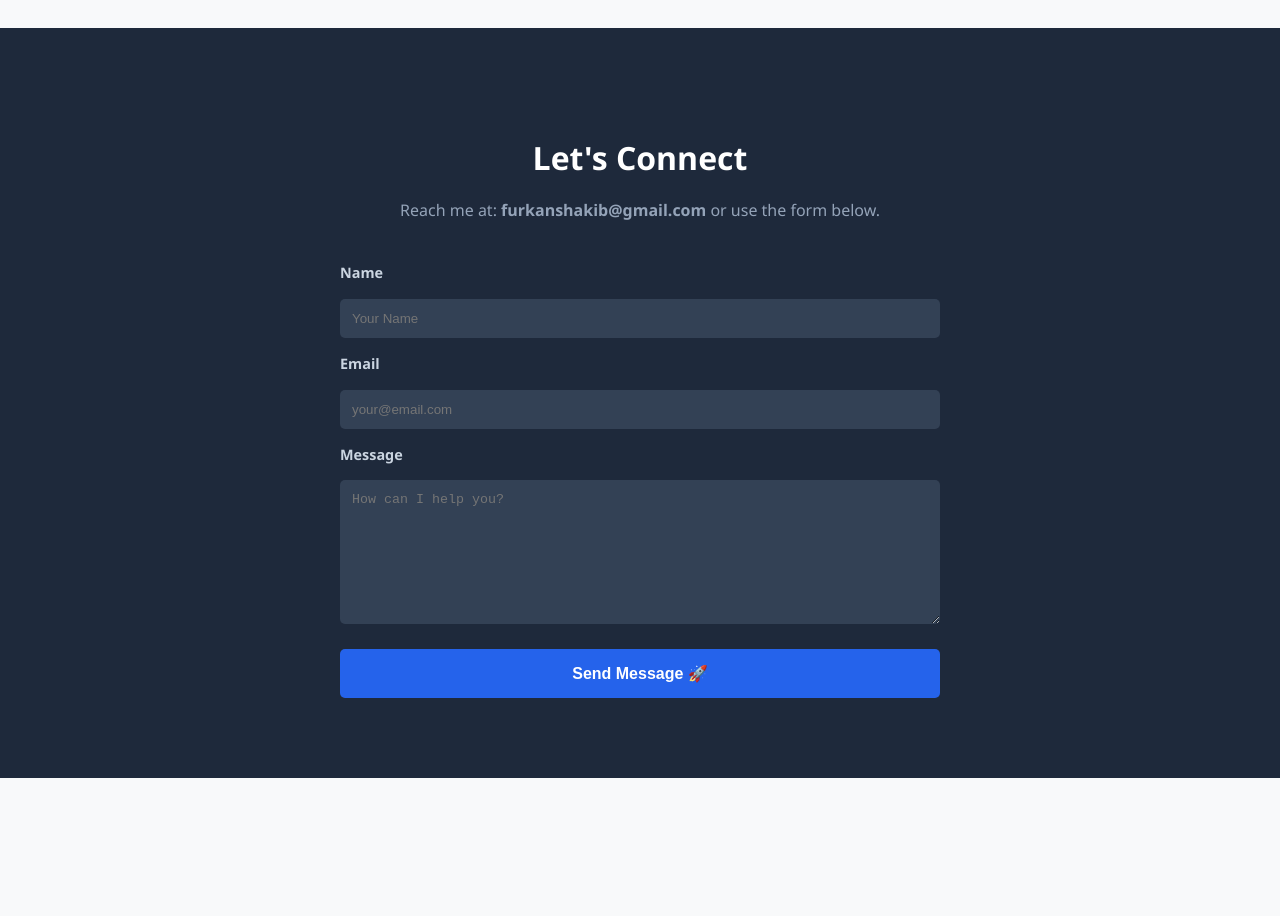
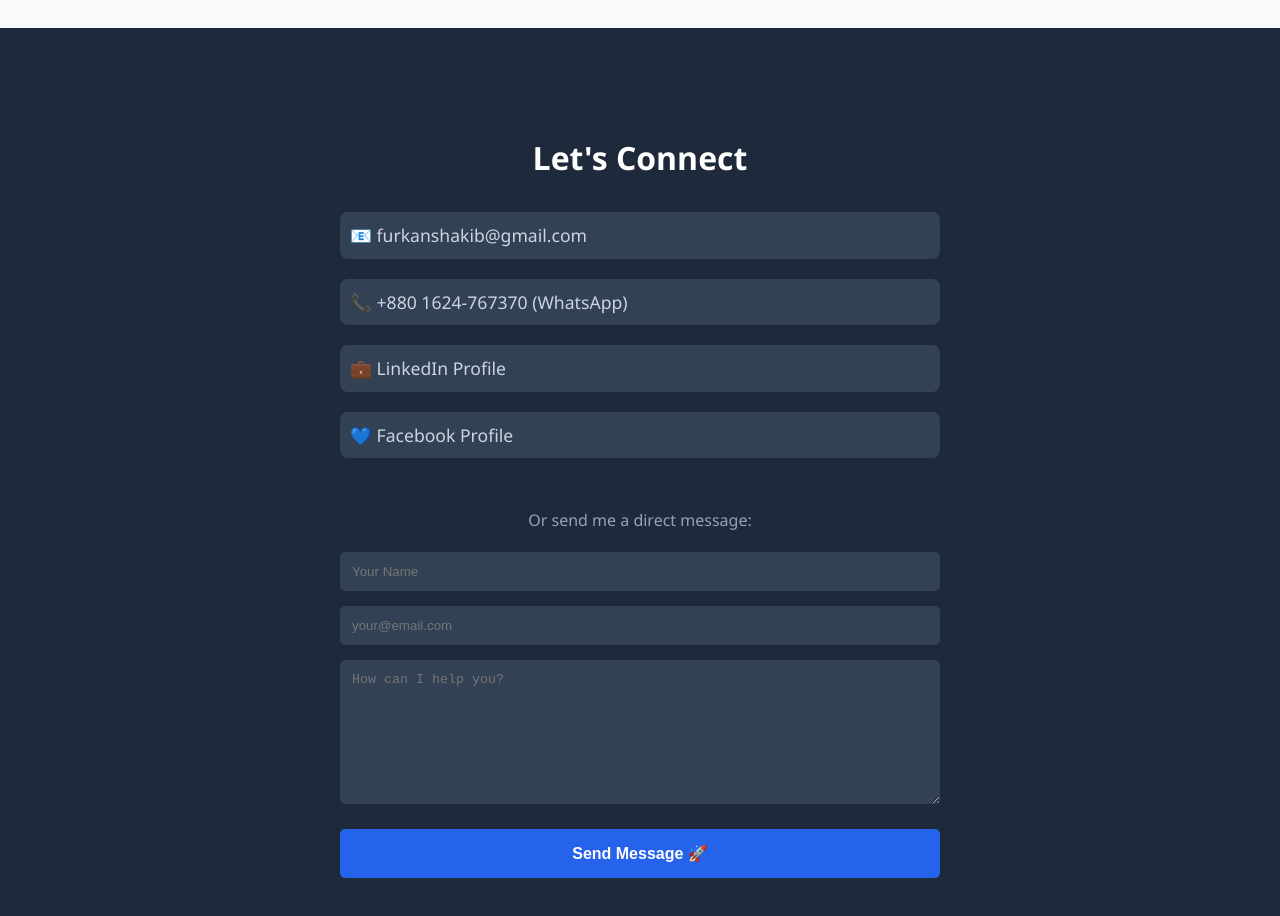
Before and after one commit to furkanshakib/my-dynamic-portfolio, a React (Vite) app in the folder client/: page / in a window 1280 px wide. Shown: the part 2680-3596 px from the top of the page. Before the commit the page ends 3458 px from the top, so only its background shows below. Built offline with nearby package versions, Linux system fonts and the light colour scheme; no server answers.

Commit message:
Added Contact Info

```diff
--- a/client/src/Home.jsx
+++ b/client/src/Home.jsx
@@ -8,7 +8,7 @@ function Home() {
   const [projects, setProjects] = useState([]);
   const [filter, setFilter] = useState("All");
 
-  // 📸 YOUR PHOTO (Make sure this matches your file name in public folder)
+  // 📸 YOUR PHOTO
   const myPhoto = "/profile.png";
 
   const form = useRef();
@@ -27,7 +27,6 @@ function Home() {
     e.preventDefault();
     setIsSending(true);
 
-    // 👇 Your Email Keys
     emailjs.sendForm('service_y65owe5', 'template_kygrxid', form.current, '1HTfvq6f969VEiM88')
       .then(() => {
           alert("Message Sent to Furkan! 🚀");
@@ -44,25 +43,27 @@ function Home() {
     ? projects
     : projects.filter(p => p.category === filter);
 
+  // Reusable Link Style
+  const contactLinkStyle = {
+    display: 'flex',
+    alignItems: 'center',
+    gap: '10px',
+    color: '#cbd5e1',
+    textDecoration: 'none',
+    fontSize: '1.1rem',
+    marginBottom: '10px',
+    padding: '10px',
+    background: '#334155',
+    borderRadius: '8px',
+    transition: '0.3s'
+  };
+
   return (
     <div style={{ fontFamily: "'Segoe UI', sans-serif", color: '#333', background: '#f8f9fa', minHeight: '100vh', width: '100%' }}>
 
-      {/* 1. NAVBAR - Full Width */}
-      <nav style={{
-        display: 'flex',
-        justifyContent: 'space-between',
-        padding: '20px 5%', /* 5% padding on sides */
-        background: '#fff',
-        boxShadow: '0 2px 5px rgba(0,0,0,0.05)',
-        position: 'sticky',
-        top: 0,
-        zIndex: 100,
-        width: '100%',
-        boxSizing: 'border-box'
-      }}>
-        {/* UPDATED LOGO NAME */}
+      {/* 1. NAVBAR */}
+      <nav style={{ display: 'flex', justifyContent: 'space-between', padding: '20px 5%', background: '#fff', boxShadow: '0 2px 5px rgba(0,0,0,0.05)', position: 'sticky', top: 0, zIndex: 100, width: '100%', boxSizing: 'border-box' }}>
         <h2 style={{ margin: 0, color: '#2563eb' }}>Furkan Shakib</h2>
-
         <div style={{ display: 'flex', gap: '20px', alignItems: 'center' }}>
           <a href="#projects" style={{ textDecoration: 'none', color: '#555' }}>Projects</a>
           <a href="#contact" style={{ textDecoration: 'none', color: '#555' }}>Contact</a>
@@ -70,29 +71,17 @@ function Home() {
         </div>
       </nav>
 
-      {/* 2. HERO SECTION - Wider Layout */}
-      <header style={{
-        display: 'flex',
-        alignItems: 'center',
-        justifyContent: 'space-between',
-        maxWidth: '1280px', /* Wider max width for large screens */
-        width: '90%',
-        margin: '60px auto',
-        flexWrap: 'wrap-reverse'
-      }}>
+      {/* 2. HERO SECTION */}
+      <header style={{ display: 'flex', alignItems: 'center', justifyContent: 'space-between', maxWidth: '1280px', width: '90%', margin: '60px auto', flexWrap: 'wrap-reverse' }}>
         <div style={{ flex: '1', minWidth: '300px', paddingRight: '20px' }}>
-
           <h1 style={{ fontSize: '3rem', margin: '0 0 10px 0', color: '#111' }}>Furkan Azad Shakib</h1>
-
           <h2 style={{ fontSize: '1.5rem', color: '#666', fontWeight: 'normal', margin: '0 0 20px 0' }}>
             Peace & Conflict Student | <span style={{ color: '#2563eb', fontWeight: 'bold' }}>Researcher</span>
           </h2>
-
           <p style={{ lineHeight: '1.6', color: '#555', fontSize: '1.1rem', maxWidth: '600px' }}>
             Detail-oriented professional pursuing a Master's in Peace and Conflict Studies at the University of Dhaka.
             Experienced in administration, documentation, and data management with a passion for digital solutions.
           </p>
-
           <div style={{ marginTop: '30px', display: 'flex', gap: '15px' }}>
             <a href="#contact" style={{ padding: '12px 24px', background: '#2563eb', color: 'white', textDecoration: 'none', borderRadius: '5px', fontWeight: 'bold' }}>Contact Me</a>
             <a href="/cv.pdf" download="Furkan_Shakib_CV.pdf" style={{ padding: '12px 24px', background: 'transparent', border: '2px solid #2563eb', color: '#2563eb', borderRadius: '5px', fontWeight: 'bold', textDecoration: 'none', cursor: 'pointer' }}>
@@ -100,7 +89,6 @@ function Home() {
             </a>
           </div>
         </div>
-
         <div style={{ flex: '1', display: 'flex', justifyContent: 'center', marginBottom: '20px' }}>
           <img src={myPhoto} alt="Furkan Shakib" style={{ width: '280px', height: '280px', borderRadius: '50%', objectFit: 'cover', border: '5px solid white', boxShadow: '0 10px 25px rgba(0,0,0,0.1)' }} />
         </div>
@@ -138,26 +126,41 @@ function Home() {
           ))}
         </div>
       </section>
+
       <Experience />
 
-      {/* 4. CONTACT SECTION */}
+      {/* 4. CONTACT SECTION (UPDATED) */}
       <section id="contact" style={{ padding: '80px 20px', background: '#1e293b', color: 'white', marginTop: '60px', width: '100%', boxSizing: 'border-box' }}>
-        <div style={{ maxWidth: '600px', margin: '0 auto', textAlign: 'center' }}>
-          <h2 style={{ fontSize: '2rem', marginBottom: '10px' }}>Let's Connect</h2>
-          <p style={{ color: '#94a3b8', marginBottom: '40px' }}>
-            Reach me at: <strong>furkanshakib@gmail.com</strong> or use the form below.
-          </p>
+        <div style={{ maxWidth: '600px', margin: '0 auto' }}>
+          <h2 style={{ fontSize: '2rem', marginBottom: '30px', textAlign: 'center' }}>Let's Connect</h2>
 
-          <form ref={form} onSubmit={sendEmail} style={{ display: 'flex', flexDirection: 'column', gap: '15px', textAlign: 'left' }}>
-            <label style={{ fontSize: '0.9rem', fontWeight: 'bold', color: '#cbd5e1' }}>Name</label>
+          {/* Contact Details */}
+          <div style={{ display: 'flex', flexDirection: 'column', gap: '10px', marginBottom: '40px' }}>
+
+            <a href="mailto:furkanshakib@gmail.com" style={contactLinkStyle}>
+              📧 furkanshakib@gmail.com
+            </a>
+
+            <a href="https://wa.me/8801624767370" target="_blank" rel="noreferrer" style={contactLinkStyle}>
+              📞 +880 1624-767370 (WhatsApp)
+            </a>
+
+            <a href="https://www.linkedin.com/in/furkanshakib/" target="_blank" rel="noreferrer" style={contactLinkStyle}>
+              💼 LinkedIn Profile
+            </a>
+
+            <a href="https://www.facebook.com/furkan.shakib/" target="_blank" rel="noreferrer" style={contactLinkStyle}>
+              💙 Facebook Profile
+            </a>
+
+          </div>
+
+          <p style={{ color: '#94a3b8', textAlign: 'center', marginBottom: '20px' }}>Or send me a direct message:</p>
+
+          <form ref={form} onSubmit={sendEmail} style={{ display: 'flex', flexDirection: 'column', gap: '15px' }}>
             <input type="text" name="user_name" required placeholder="Your Name" style={{ padding: '12px', borderRadius: '5px', border: 'none', background: '#334155', color: 'white' }} />
-
-            <label style={{ fontSize: '0.9rem', fontWeight: 'bold', color: '#cbd5e1' }}>Email</label>
             <input type="email" name="user_email" required placeholder="your@email.com" style={{ padding: '12px', borderRadius: '5px', border: 'none', background: '#334155', color: 'white' }} />
-
-            <label style={{ fontSize: '0.9rem', fontWeight: 'bold', color: '#cbd5e1' }}>Message</label>
             <textarea name="message" required placeholder="How can I help you?" style={{ padding: '12px', borderRadius: '5px', border: 'none', background: '#334155', color: 'white', height: '120px' }} />
-
             <button type="submit" disabled={isSending} style={{ padding: '15px', background: '#2563eb', color: 'white', border: 'none', borderRadius: '5px', fontWeight: 'bold', cursor: 'pointer', marginTop: '10px', fontSize: '1rem' }}>
               {isSending ? "Sending..." : "Send Message 🚀"}
             </button>
```
